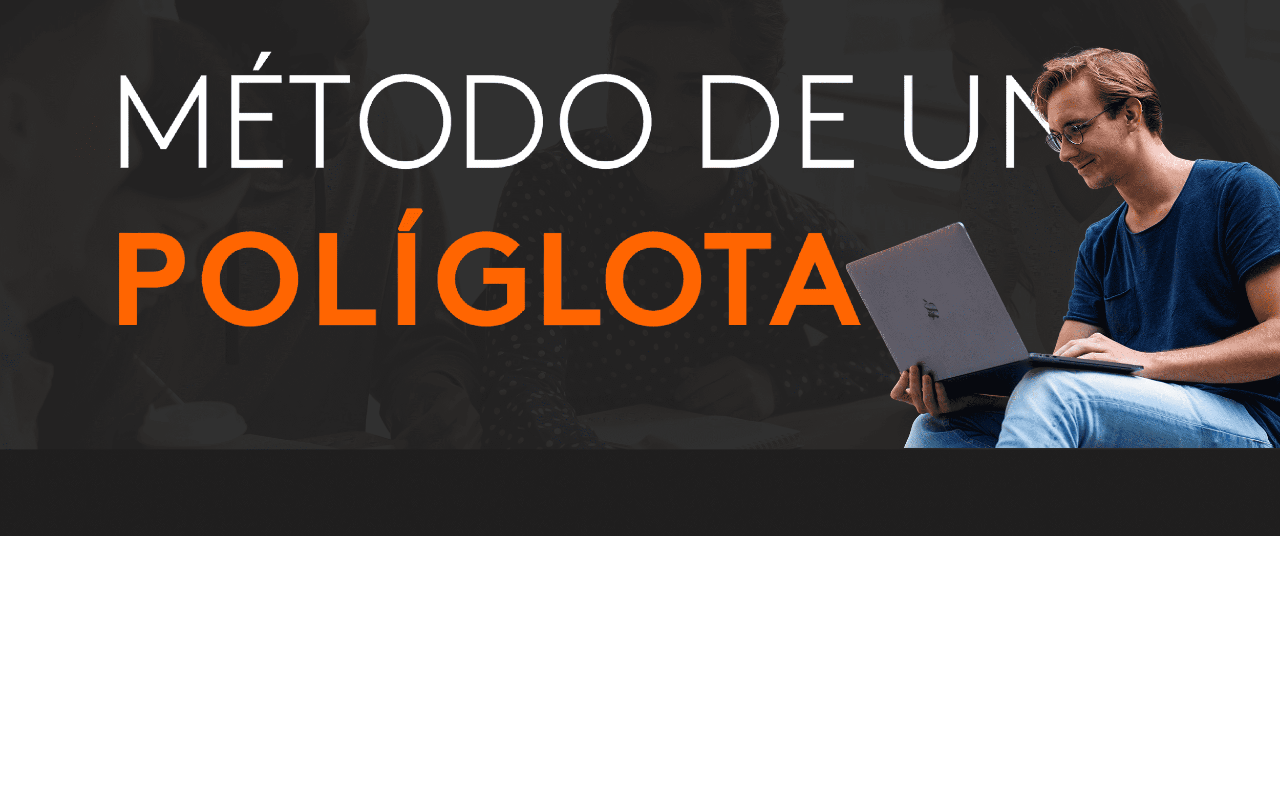
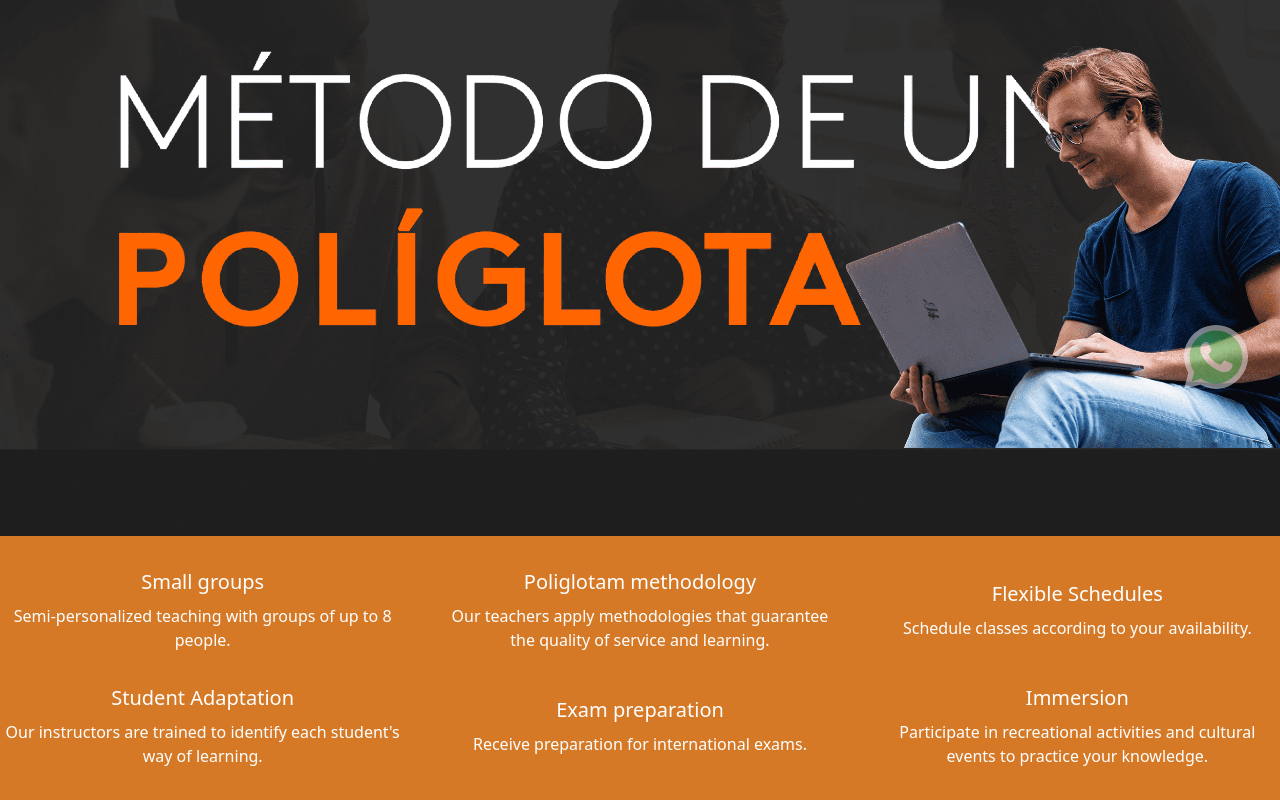
Before and after one commit to amengual-ln/poliglotam, a SvelteKit app: page / in a window 1280 px wide. Shown: the part 379-1179 px from the top of the page. Before the commit the page ends 915 px from the top, so only its background shows below. Built offline with nearby package versions, Linux system fonts and the light colour scheme.

Commit message:
whatsapp widget

```diff
--- a/src/app.css
+++ b/src/app.css
@@ -1,3 +1,9 @@
 @tailwind base;
 @tailwind components;
 @tailwind utilities;
+
+@layer base {
+  h2 {
+    @apply text-xl font-medium;
+  }
+}
--- /dev/null
+++ b/src/lib/components/Header.svelte
@@ -0,0 +1,44 @@
+<script>
+  let open = false;
+</script>
+
+<header class="border-t-8 border-[#E05900]">
+  <div class="flex justify-between items-center p-4 lg:px-32">
+    <img src="/logo.png" alt="Logo" class="h-12 lg:h-auto" />
+    <h1 class="opacity-80 hidden lg:block font-medium">
+      EL MÉTODO DE UN POLÍGLOTA
+    </h1>
+    <div>
+      <button class="bg-[#E05900] text-white font-medium px-6 py-4"
+        >COMIENZA HOY</button
+      >
+      <select
+        name="language"
+        id="language"
+        class="hidden lg:inline p-2 ml-2 bg-white"
+      >
+        <option value="spanish">Español</option>
+        <option value="english">English</option>
+      </select>
+    </div>
+  </div>
+  <div class="lg:flex justify-center bg-[#232323] lg:p-4 text-white">
+    <button
+      on:click={() => {
+        open = !open;
+      }}
+      class="lg:hidden text-3xl px-4 py-2"
+    >
+      =
+    </button>
+    <nav class="hidden lg:flex list-none gap-16 cursor-pointer">
+      <li>INICIO</li>
+      <li>QUIENES SOMOS</li>
+      <li>IDIOMAS</li>
+      <li>EXPERIENCIAS</li>
+      <li>TRADUCCIONES</li>
+      <li>INFORMACIÓN</li>
+      <li>CONTACTO</li>
+    </nav>
+  </div>
+</header>
--- /dev/null
+++ b/src/lib/components/WhatsappWidget.svelte
@@ -0,0 +1,32 @@
+<script>
+  export let walink;
+</script>
+
+<div
+  class="fixed bottom-0 right-0 m-8 drop-shadow-lg opacity-50 hover:opacity-100 cursor-pointer z-50"
+>
+  <a href={walink} target="_blank" rel="noopener noreferrer">
+    <svg height="64px" width="64px" viewBox="0 0 512 512">
+      <path
+        style="fill:#EDEDED;"
+        d="M0,512l35.31-128C12.359,344.276,0,300.138,0,254.234C0,114.759,114.759,0,255.117,0
+	S512,114.759,512,254.234S395.476,512,255.117,512c-44.138,0-86.51-14.124-124.469-35.31L0,512z"
+      />
+      <path
+        style="fill:#55CD6C;"
+        d="M137.71,430.786l7.945,4.414c32.662,20.303,70.621,32.662,110.345,32.662
+	c115.641,0,211.862-96.221,211.862-213.628S371.641,44.138,255.117,44.138S44.138,137.71,44.138,254.234
+	c0,40.607,11.476,80.331,32.662,113.876l5.297,7.945l-20.303,74.152L137.71,430.786z"
+      />
+      <path
+        style="fill:#FEFEFE;"
+        d="M187.145,135.945l-16.772-0.883c-5.297,0-10.593,1.766-14.124,5.297
+	c-7.945,7.062-21.186,20.303-24.717,37.959c-6.179,26.483,3.531,58.262,26.483,90.041s67.09,82.979,144.772,105.048
+	c24.717,7.062,44.138,2.648,60.028-7.062c12.359-7.945,20.303-20.303,22.952-33.545l2.648-12.359
+	c0.883-3.531-0.883-7.945-4.414-9.71l-55.614-25.6c-3.531-1.766-7.945-0.883-10.593,2.648l-22.069,28.248
+	c-1.766,1.766-4.414,2.648-7.062,1.766c-15.007-5.297-65.324-26.483-92.69-79.448c-0.883-2.648-0.883-5.297,0.883-7.062
+	l21.186-23.834c1.766-2.648,2.648-6.179,1.766-8.828l-25.6-57.379C193.324,138.593,190.676,135.945,187.145,135.945"
+      />
+    </svg>
+  </a>
+</div>
--- a/src/routes/+layout.svelte
+++ b/src/routes/+layout.svelte
@@ -1,5 +1,8 @@
 <script>
   import "../app.css";
+  import WhatsappWidget from "$lib/components/WhatsappWidget.svelte";
 </script>
 
 <slot />
+
+<WhatsappWidget />
--- a/src/routes/+page.svelte
+++ b/src/routes/+page.svelte
@@ -1,47 +1,46 @@
 <script>
-  let open = false;
+  import Header from "../lib/components/Header.svelte";
 </script>
 
-<header class="border-t-8 border-[#E05900]">
-  <div class="flex justify-between items-center p-4 lg:px-32">
-    <img src="/logo.png" alt="Logo" class="h-12 lg:h-auto" />
-    <h1 class="opacity-80 hidden lg:block font-medium">
-      EL MÉTODO DE UN POLÍGLOTA
-    </h1>
-    <div>
-      <button class="bg-[#E05900] text-white font-medium px-6 py-4"
-        >COMIENZA HOY</button
-      >
-      <select
-        name="language"
-        id="language"
-        class="hidden lg:inline p-2 ml-2 bg-white"
-      >
-        <option value="spanish">Español</option>
-        <option value="english">English</option>
-      </select>
-    </div>
-  </div>
-  <div class="lg:flex justify-center bg-[#232323] lg:p-4 text-white">
-    <button
-      on:click={() => {
-        open = !open;
-      }}
-      class="lg:hidden text-3xl px-4 py-2"
-    >
-      =
-    </button>
-    <nav class="hidden lg:flex list-none gap-16 cursor-pointer">
-      <li>INICIO</li>
-      <li>QUIENES SOMOS</li>
-      <li>IDIOMAS</li>
-      <li>EXPERIENCIAS</li>
-      <li>TRADUCCIONES</li>
-      <li>INFORMACIÓN</li>
-      <li>CONTACTO</li>
-    </nav>
-  </div>
-</header>
+<Header />
 <section>
   <img src="/home-poliglotam.webp" alt="Hero" />
 </section>
+<div class="bg-[#d57927] text-white py-8">
+  <section
+    class="max-w-screen-2xl mx-auto px-8 lg:px-0 grid grid-cols-1 lg:grid-cols-3 items-center text-center gap-8"
+  >
+    <article>
+      <h2 class="mb-2">Small groups</h2>
+      <p>Semi-personalized teaching with groups of up to 8 people.</p>
+    </article>
+    <article>
+      <h2 class="mb-2">Poliglotam methodology</h2>
+      <p>
+        Our teachers apply methodologies that guarantee the quality of service
+        and learning.
+      </p>
+    </article>
+    <article>
+      <h2 class="mb-2">Flexible Schedules</h2>
+      <p>Schedule classes according to your availability.</p>
+    </article>
+    <article>
+      <h2 class="mb-2">Student Adaptation</h2>
+      <p>
+        Our instructors are trained to identify each student's way of learning.
+      </p>
+    </article>
+    <article>
+      <h2 class="mb-2">Exam preparation</h2>
+      <p>Receive preparation for international exams.</p>
+    </article>
+    <article>
+      <h2 class="mb-2">Immersion</h2>
+      <p>
+        Participate in recreational activities and cultural events to practice
+        your knowledge.
+      </p>
+    </article>
+  </section>
+</div>
```
